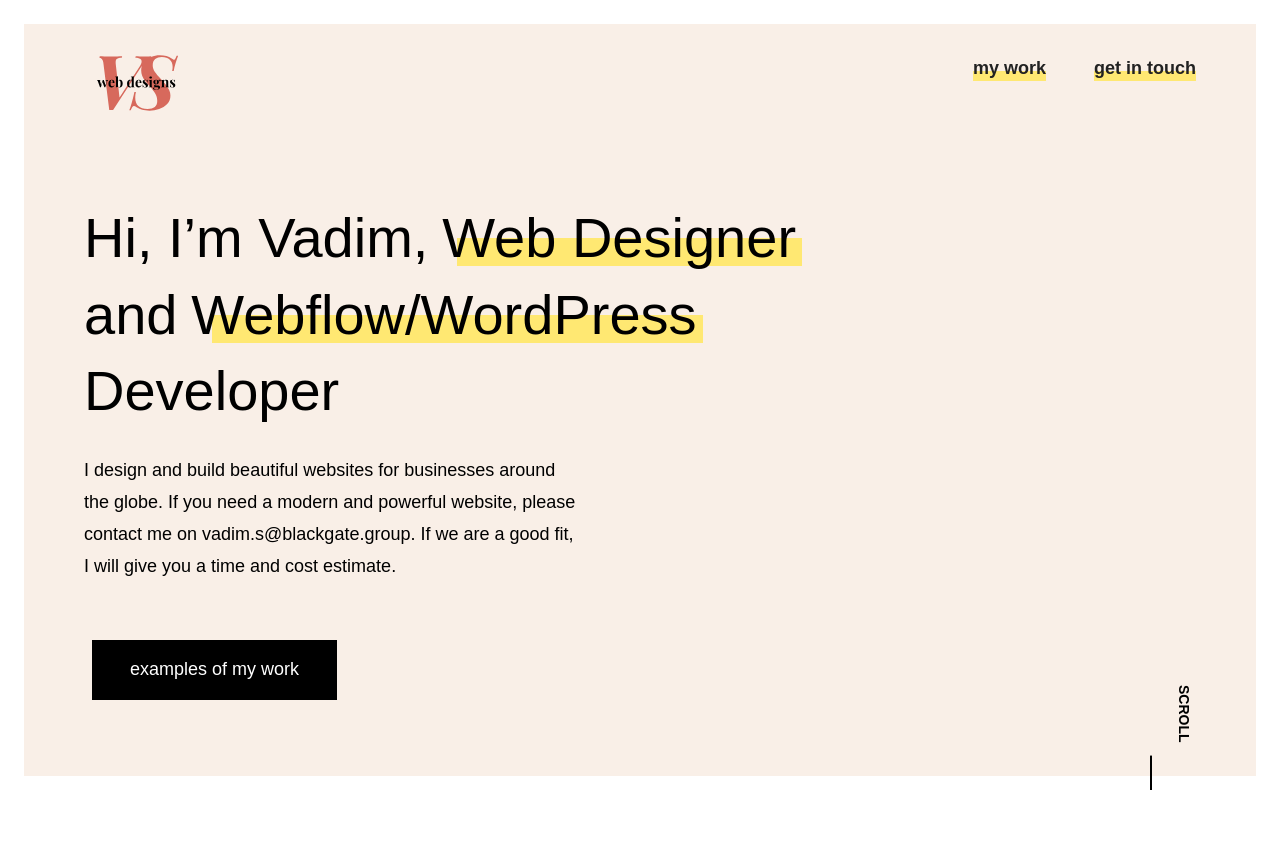
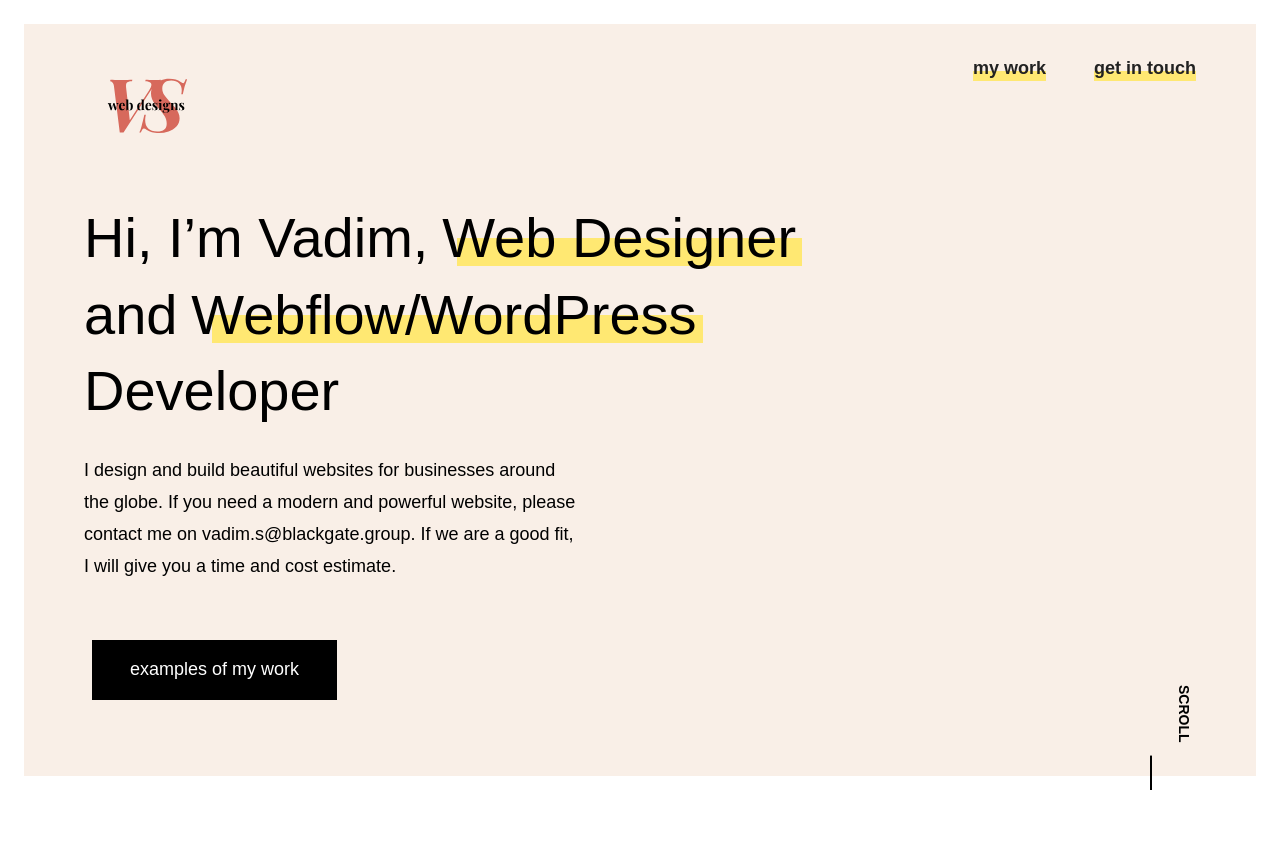
Before and after one commit to Vadim-SV/designportfolio, a plain HTML site: page home.html in a window 1280 px wide. Shown: the top 864 px of the page. Drawn offline with nearby package versions, Linux system fonts and the light colour scheme; a script that the page names is missing.

Commit message:
fixed logo again

```diff
--- a/home.html
+++ b/home.html
@@ -54,11 +54,13 @@
   <link href="images/webclip.png" rel="apple-touch-icon">
 </head>
 <body>
+
   <div data-collapse="tiny" data-animation="default" data-duration="400" role="banner" class="navbar w-nav">
-    <div class="container w-container"><a href="home.html" aria-current="page" class="brand w-nav-brand w--current"></a>
+    <div class="container w-container" ><a href="index.html" aria-current="page" class="brand w-nav-brand w--current"><img width="120" alt="LOGO" src="./images/vs-designs-logo.svg" class=""></a>
       <nav role="navigation" class="nav-menu w-nav-menu"><a href="#Portfolio" class="nav-link yellow-link w-nav-link">my work</a><a href="#Contact" class="nav-link yellow-link w-nav-link">get in touch</a></nav>
       <div class="menu-button w-nav-button">
         <div class="w-icon-nav-menu"></div>
+
       </div>
     </div>
   </div>
```
